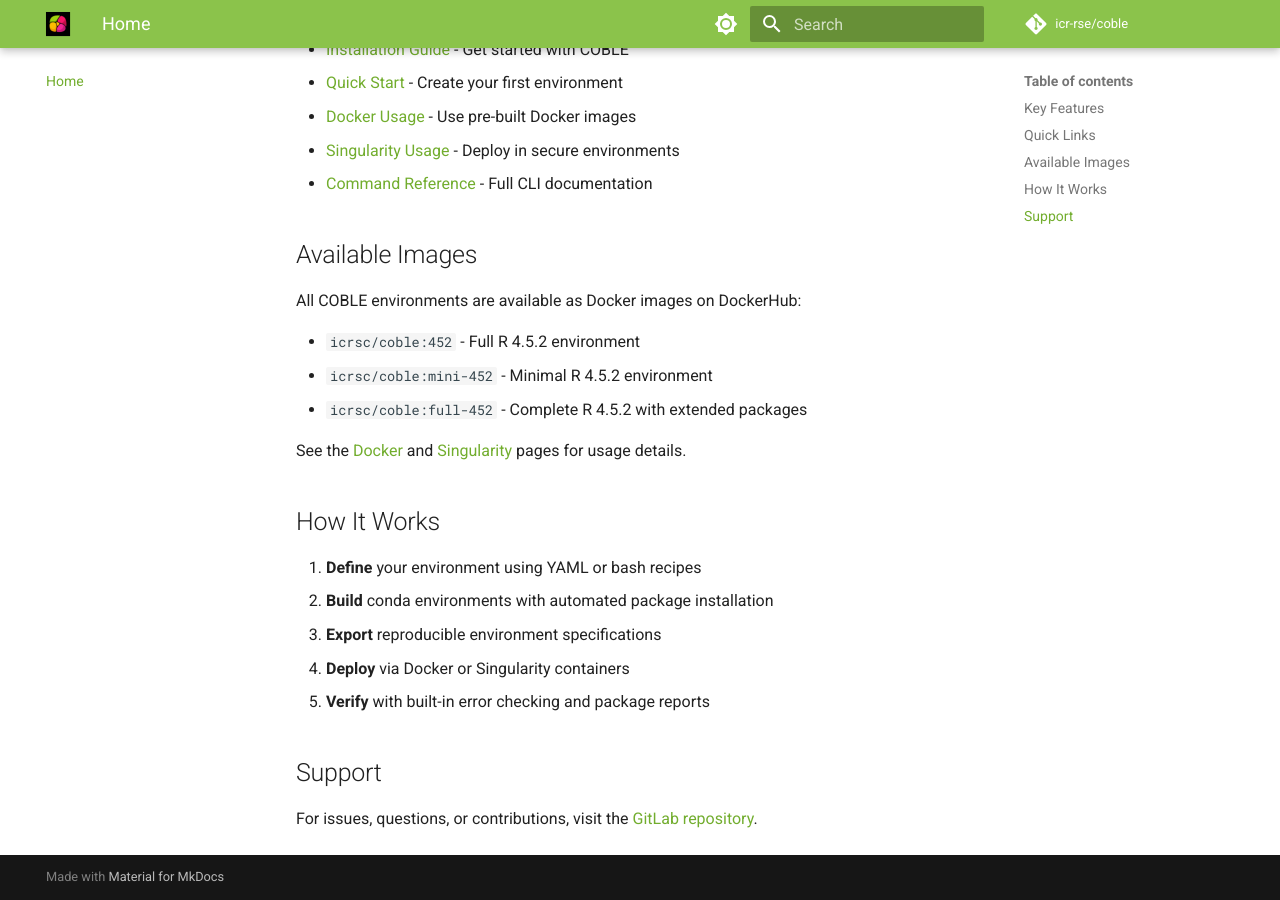
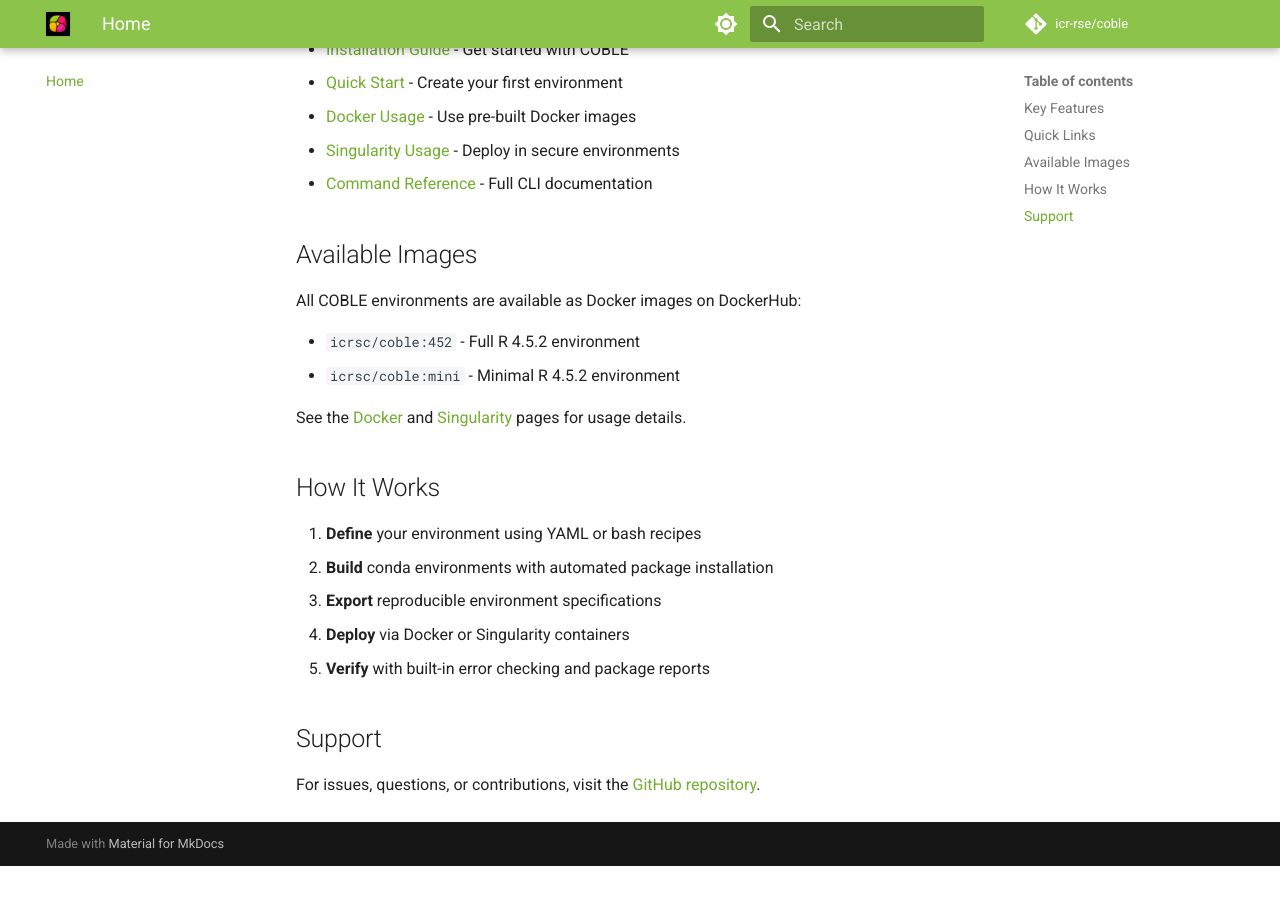
Before and after one commit to coble-tools/coble, an MkDocs documentation site: the page built from docs/index.md, in a window 1280 px wide and 900 px high, scrolled down 947 px. Built offline with MkDocs 1.6.1 and Material for MkDocs 9.7.7, drawn with Linux system fonts in a browser that asks for light colours; comment, search, counter and statistics services are not loaded; after the commit the page ends 1813 px from its top, so only the background shows below that.

Commit message:
Minor doc changes

```diff
--- a/docs/index.md
+++ b/docs/index.md
@@ -32,8 +32,7 @@ COBLE packages are built on Docker and made available via DockerHub for easy use
 All COBLE environments are available as Docker images on DockerHub:
 
 - `icrsc/coble:452` - Full R 4.5.2 environment
-- `icrsc/coble:mini-452` - Minimal R 4.5.2 environment
-- `icrsc/coble:full-452` - Complete R 4.5.2 with extended packages
+- `icrsc/coble:mini` - Minimal R 4.5.2 environment
 
 See the [Docker](docker.md) and [Singularity](singularity.md) pages for usage details.
 
@@ -47,4 +46,4 @@ See the [Docker](docker.md) and [Singularity](singularity.md) pages for usage de
 
 ## Support
 
-For issues, questions, or contributions, visit the [GitLab repository](https://gitlab.com/icr-rse/apps/coble).
+For issues, questions, or contributions, visit the [GitHub repository](https://github.com/ICR-RSE-Group/coble/issues).
```
